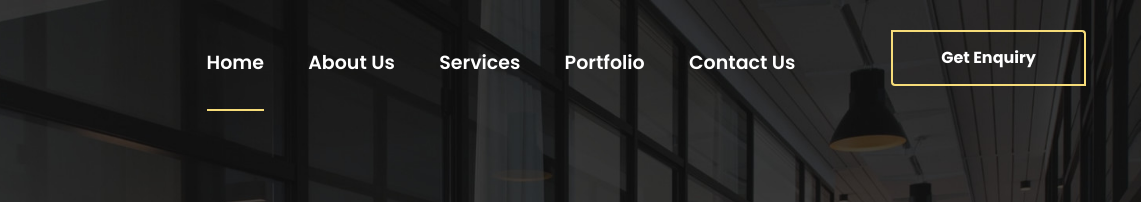
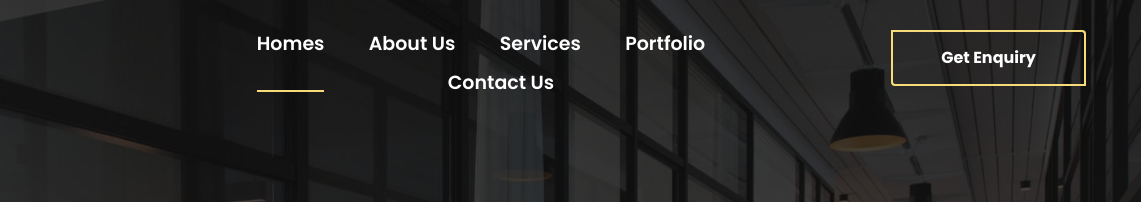
Before and after one commit to samarthupadhyay90/interior-designer, a plain HTML site: page index.html in a window 1280 px wide. Shown: the top 202 px of the page, 139-1280 px from the left. Drawn offline with Linux system fonts and the light colour scheme; grey boxes are pictures that could not be loaded; a web font is replaced by a local one.

Commit message:
add some in index

```diff
--- a/index.html
+++ b/index.html
@@ -96,7 +96,7 @@
                 <div class="col-lg-6">
                     <nav class="header__menu mobile-menu">
                         <ul>
-                            <li class="active"><a href="index.html">Home</a></li>
+                            <li class="active"><a href="index.html">Homes</a></li>
                               <li><a href="about.html">About Us</a></li>
                               <li><a href="services.html">Services</a></li>
                              <li><a href="portfolio.html">Portfolio</a></li>
```
